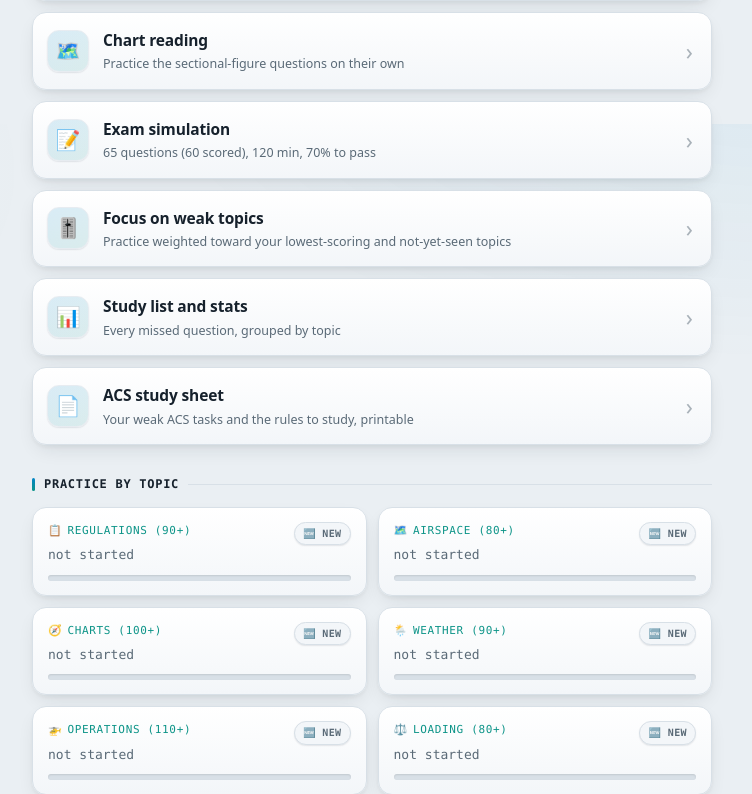
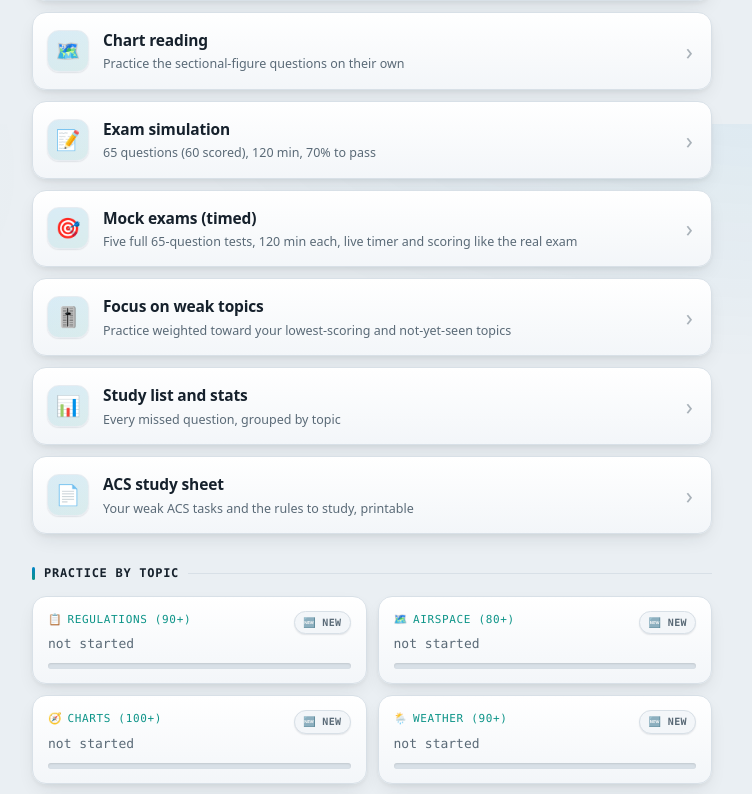
Before and after one commit to jha-ayush/part107_study_guide, a Flask app: page / in a window 1280 px wide. Shown: the part 676-1470 px from the top of the page, without its empty margins (268-1020 px from the left). Run offline with Flask 3, Linux system fonts and the light colour scheme; some libraries are stand-ins or nearby versions.

Commit message:
Add mock exams section to home page

```diff
--- a/templates/home.html
+++ b/templates/home.html
@@ -24,6 +24,7 @@
   <a class="actioncard" href="{{ url_for('cheatsheet') }}"><b><span class="ic">🗒️</span>Rules cheat sheet</b><span>Every key rule by topic, printable for last-minute review</span></a>
   <a class="actioncard" href="{{ url_for('practice', figures=1) }}"><b><span class="ic">🗺️</span>Chart reading</b><span>Practice the sectional-figure questions on their own</span></a>
   <a class="actioncard" href="{{ url_for('exam_start') }}"><b><span class="ic">📝</span>Exam simulation</b><span>{{ exam_n }} questions ({{ exam_scored }} scored), {{ exam_min }} min, {{ exam_pass }}% to pass</span></a>
+  <a class="actioncard" href="{{ url_for('mocks') }}"><b><span class="ic">🎯</span>Mock exams (timed)</b><span>Five full {{ exam_n }}-question tests, {{ exam_min }} min each, live timer and scoring like the real exam</span></a>
   {% if to_review %}
   <a class="actioncard" href="{{ url_for('practice', bucket='All') }}"><b><span class="ic">✍️</span>Practice all topics</b><span>Instant feedback and the rule behind each answer</span></a>
   {% endif %}
```
